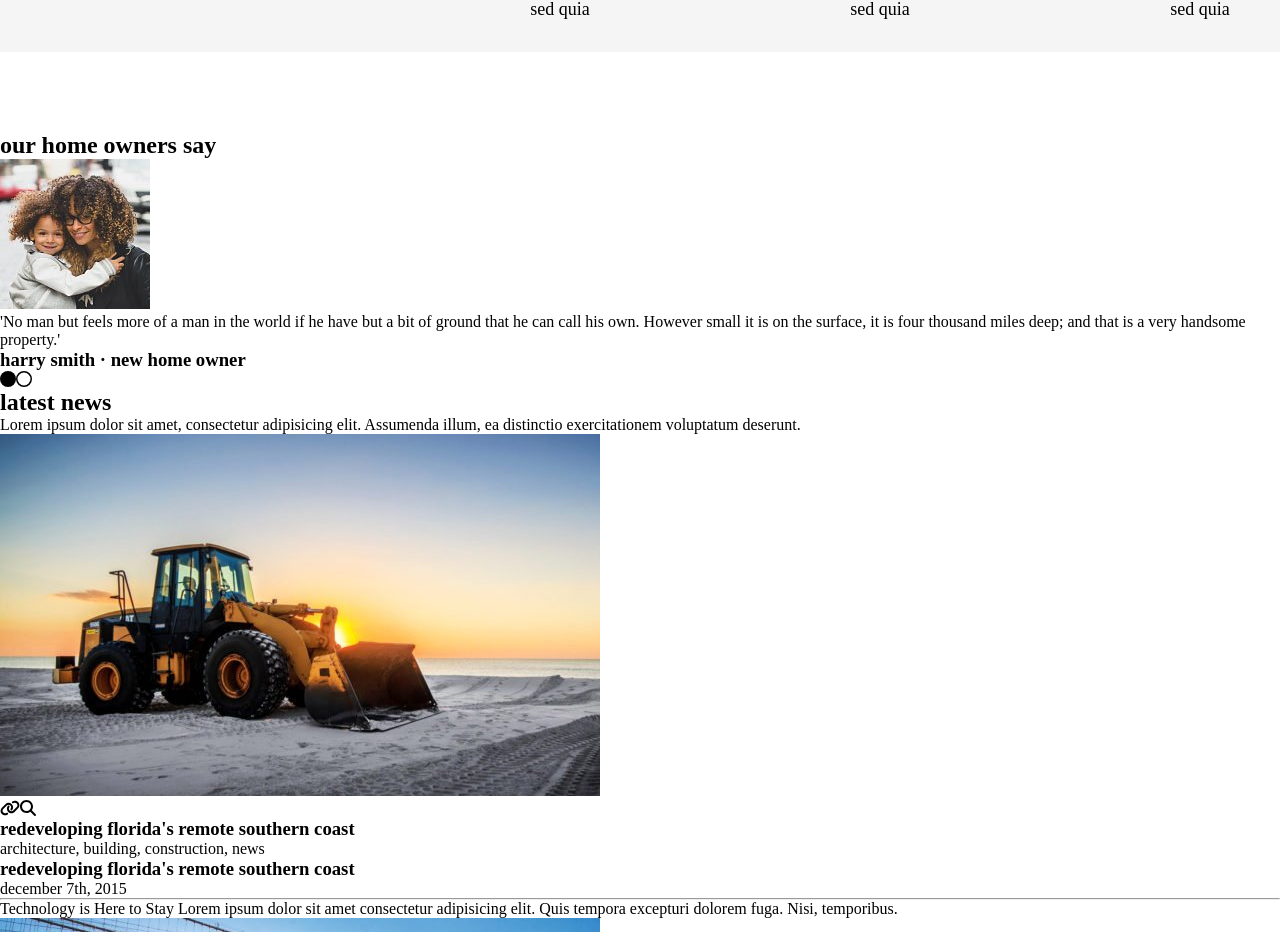
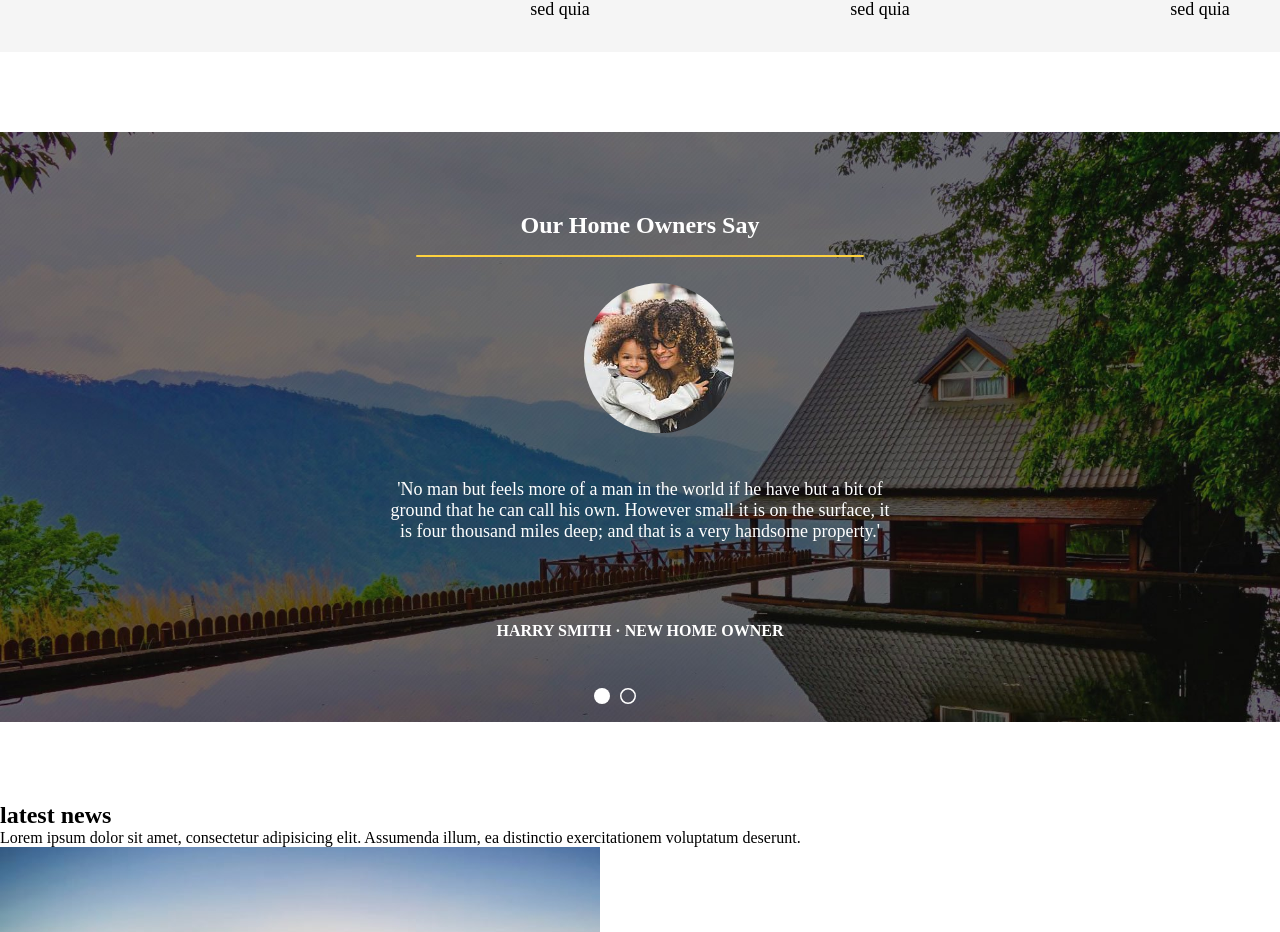
Before and after one commit to sirio95/proj-html-vuejs, a Vue app: page / in a window 1280 px wide. Shown: the part 2690-3622 px from the top of the page. Built offline with nearby package versions, Linux system fonts and the light colour scheme.

Commit message:
review component style

```diff
--- a/src/components/main/Review.vue
+++ b/src/components/main/Review.vue
@@ -10,19 +10,72 @@
 
 <template>
     <section>
-        <h2>our home owners say</h2>
-        <img src="/img/home-testimonial-113165296.jpg" alt="profilo cliente">
+        <div class="intro">
+            <h2>our home owners say</h2>
+            <div class="light_line"></div>
+            <img src="/img/home-testimonial-113165296.jpg" alt="profilo cliente">
+        </div>
         <p>
             'No man but feels more of a man in the world if he have but a bit of ground that he can call his own. However small it is on the surface, it is four thousand miles deep; and that is a very handsome property.'
         </p>
-        <h3>harry smith &middot; new home owner</h3>
-        <div>
-            <font-awesome-icon icon="fa-solid fa-circle" />
-            <font-awesome-icon icon="fa-regular fa-circle" />
+        <div class="sub">
+            <h3>harry smith &middot; new home owner</h3>
+            <div class="scroll">
+                <font-awesome-icon icon="fa-solid fa-circle" class="dot" />
+                <font-awesome-icon icon="fa-regular fa-circle" class="dot" />
+            </div>
         </div>
+
     </section>
 </template>
 
-<style lang="scss">
-
+<style lang="scss" scoped>
+    section{
+        background-image: url('/img/home-parallax-144609983.jpg');
+        background-size: cover;
+        background-repeat: no-repeat;
+            .intro{
+                padding: 5rem 5rem 1rem 5rem;
+                h2{
+                    text-transform: capitalize;
+                    font-size:24px;
+                    text-align: center;
+                    color: #fff;
+                }
+                .light_line{
+                    height: 2px;
+                    width:40%;
+                    margin: 1rem auto;
+                    background-color: #fed23f;
+                    border-radius: 25px;
+                }
+                img{
+                    clip-path: circle();
+                    margin: 10px 45%;
+                }
+            }
+            p{
+                font-size:18px;
+                margin: 1rem 30%;
+                text-align: center;
+                color:#fff;
+            }
+            .sub{
+                margin: 5rem 30%;
+                    h3{
+                        font-size: 16px;
+                        color:#fff;
+                        text-align: center;
+                        text-transform: uppercase;
+                    }
+                    .scroll{
+                        margin: 3rem 40%;
+                            .dot{
+                                margin: 0 5px 1rem 5px;
+                                cursor: pointer;
+                                color:#fff;
+                            }
+                    }
+            }
+    }
 </style>
```
Also changed, not shown: public/img/home-parallax-144609983.jpg (added).
